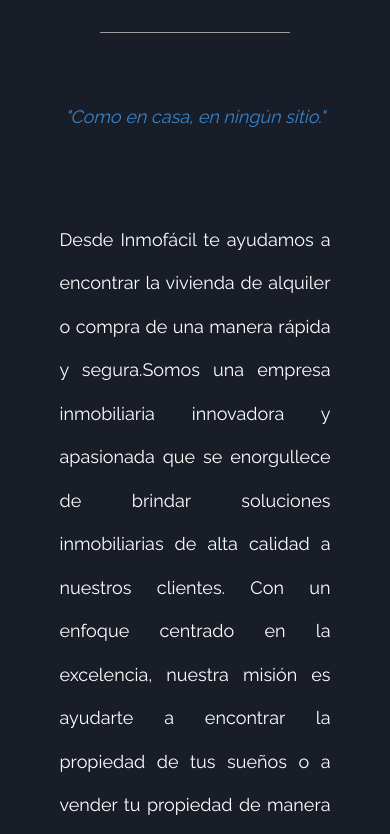
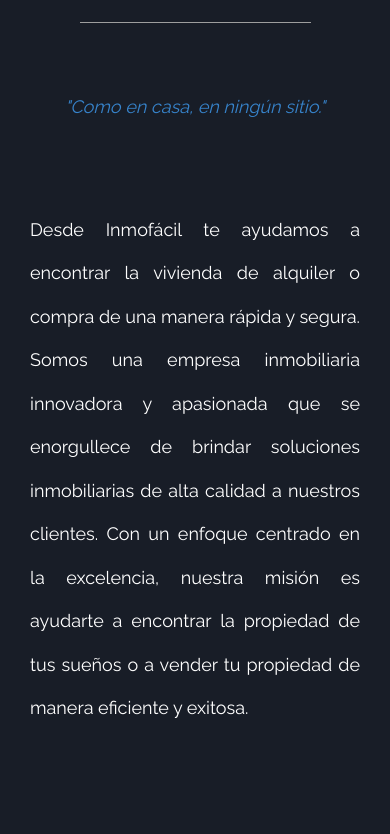
Before and after one commit to JvRdgz/InmoFacil, a plain HTML site: page index.html in a window 390 px wide. Shown: the part 281-1115 px from the top of the page. Drawn offline with nearby package versions, Linux system fonts and the light colour scheme.

Commit message:
Modificado parametro max-width responsive

```diff
--- a/css/style.css
+++ b/css/style.css
@@ -133,22 +133,12 @@
     }
 }
 
-@media screen and (max-width: 500px) {
+@media screen and (max-width: 1200px) {
     .description {
-        padding: 40px;
+        padding: 30px;
         width: 100%;
         margin: auto;
         text-align: center;
         line-height: 2.9em;
     }
 }
-
-@media screen and (max-width: 900px) {
-    .description {
-        padding: 40px;
-        width: 90%;
-        margin: auto;
-        text-align: center;
-        line-height: 2.9em;
-    }
-}
```
Also changed, not shown: index.html (+1 -1 lines).
